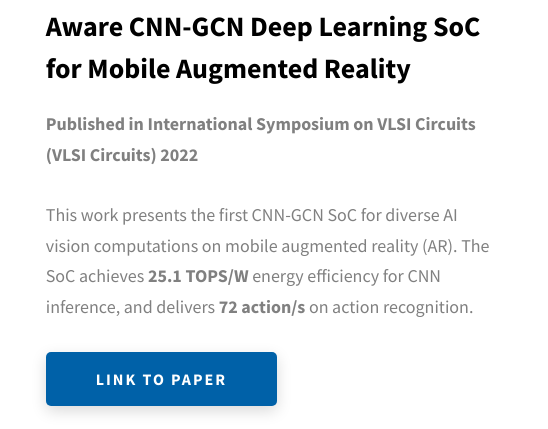
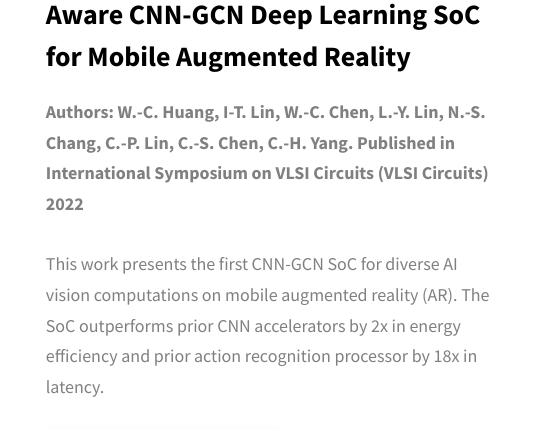
Before and after one commit to Lin0611/lin0611.github.io, a website: page index.html in a window 1280 px wide. Shown: the part 2047-2476 px from the top of the page, 732-1280 px from the left. Drawn offline with Linux system fonts and the light colour scheme.

Commit message:
Add files via upload

```diff
--- a/index.html
+++ b/index.html
@@ -103,7 +103,7 @@
                     <p class="text-primary">
                         I'm applying for a Ph.D. position in EECS/ECE, Fall 2023.
                         Please refer to my resume/CV and feel free to contact me for further discussions!
-                        E-mail: itlin0611@gmail.com
+                        <br> My E-mail: itlin0611@gmail.com
                     </p>
                 </div>
                 <div class="home-hero__cta">
@@ -253,15 +253,15 @@
                             </h3>
                             <p class="projects__row-content-desc">
                                 <b>
-                                    Published in International Symposium on VLSI Circuits
+                                    Authors: W.-C. Huang, <b>I-T. Lin</b>, W.-C. Chen, L.-Y. Lin, N.-S. Chang, C.-P. Lin, C.-S. Chen,
+                                    C.-H. Yang. Published in International Symposium on VLSI Circuits
                                     (VLSI Circuits) 2022
                                 </b>
                             </p>
                             <p class="projects__row-content-desc">
                                 This work presents the first CNN-GCN SoC for diverse AI
-                                vision computations on mobile augmented reality (AR). The SoC achieves
-                                <b>25.1 TOPS/W</b> energy efficiency for CNN inference,
-                                and delivers <b>72 action/s</b> on action recognition.
+                                vision computations on mobile augmented reality (AR). The SoC outperforms
+                                prior CNN accelerators by 2x in energy efficiency and prior action recognition processor by 18x in latency.
                             </p>
                             <a
                                 href="https://ieeexplore.ieee.org/document/9830261"
```
